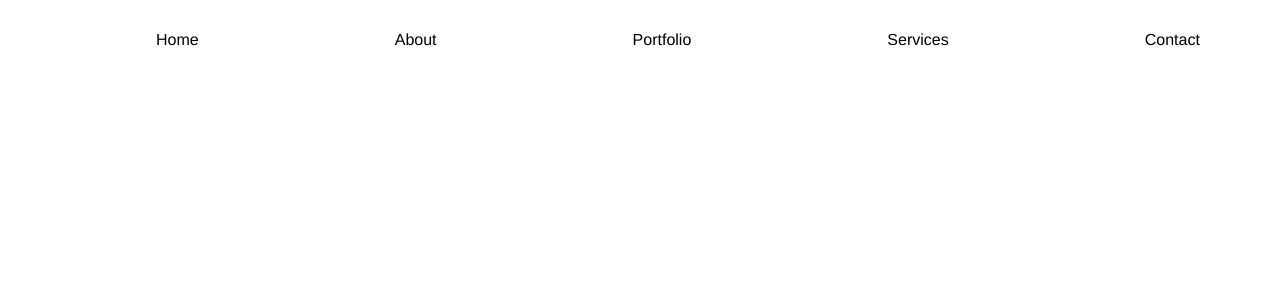
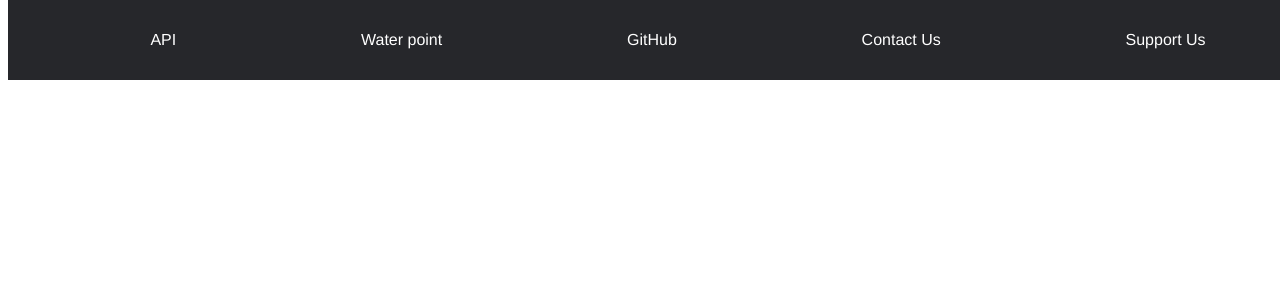
Before and after one commit to Lucas-orsini/Api-Fontaine-Paris, a Vue app: page / in a window 1280 px wide. Shown: the top 300 px of the page. Built offline with nearby package versions, Linux system fonts and the light colour scheme; no server answers.

Commit message:
update Nav

```diff
--- a/src/components/NavBar.vue
+++ b/src/components/NavBar.vue
@@ -3,19 +3,19 @@
   <div class="container">
       <ul class="navbar-nav ml-auto">
         <li class="nav-item ">
-          <a class="nav-link" href="#">Home</a>
+          <a class="nav-link" href="#">API</a>
         </li>
         <li class="nav-item">
-          <a class="nav-link" href="#">About</a>
+          <a class="nav-link" href="#">Water point</a>
         </li>
         <li class="nav-item">
-          <a class="nav-link" href="#">Portfolio</a>
+          <a class="nav-link" href="#">GitHub</a>
         </li>
         <li class="nav-item">
-          <a class="nav-link" href="#">Services</a>
+          <a class="nav-link" href="#">Contact Us</a>
         </li>
         <li class="nav-item">
-          <a class="nav-link" href="#">Contact</a>
+          <a class="nav-link" href="#">Support Us </a>
         </li>
       </ul>
     </div>
@@ -27,30 +27,32 @@
 
 </script>
 <style scoped>
-    li, a{
+
+  .navbar-nav li, .navbar-nav a{
         list-style: none;
         text-decoration: none;
-        color: black;
+        color: white;
         padding: 5px
     }
-    ul {
+    .navbar-nav {
     display: flex;
     align-content: center;
     justify-content: space-around;
     }
     nav{
         padding: 10px;
-        background-color: white;
+        background-color: #26272b;
         position: fixed;
         width: 100%;
         top : 0;
+        font-family: Avenir, Helvetica, Arial, sans-serif;
 
     }
 
-a {
+.navbar-nav a {
   position: relative;
 }
-a::after {
+.navbar-nav a::after {
   content: '';
   transform-origin: 0 0;
   transform: scaleX(0);
@@ -59,12 +61,12 @@ a::after {
   left: 0;
   right: 0;
   height: .1em;
-  background: black;
+  background: white;
   z-index: -1;
   opacity: 0.8;
   transition: transform .3s;
 }
-a:hover::after {
+.navbar-nav a:hover::after {
   transform: scaleX(1);
 }
 </style>
```
